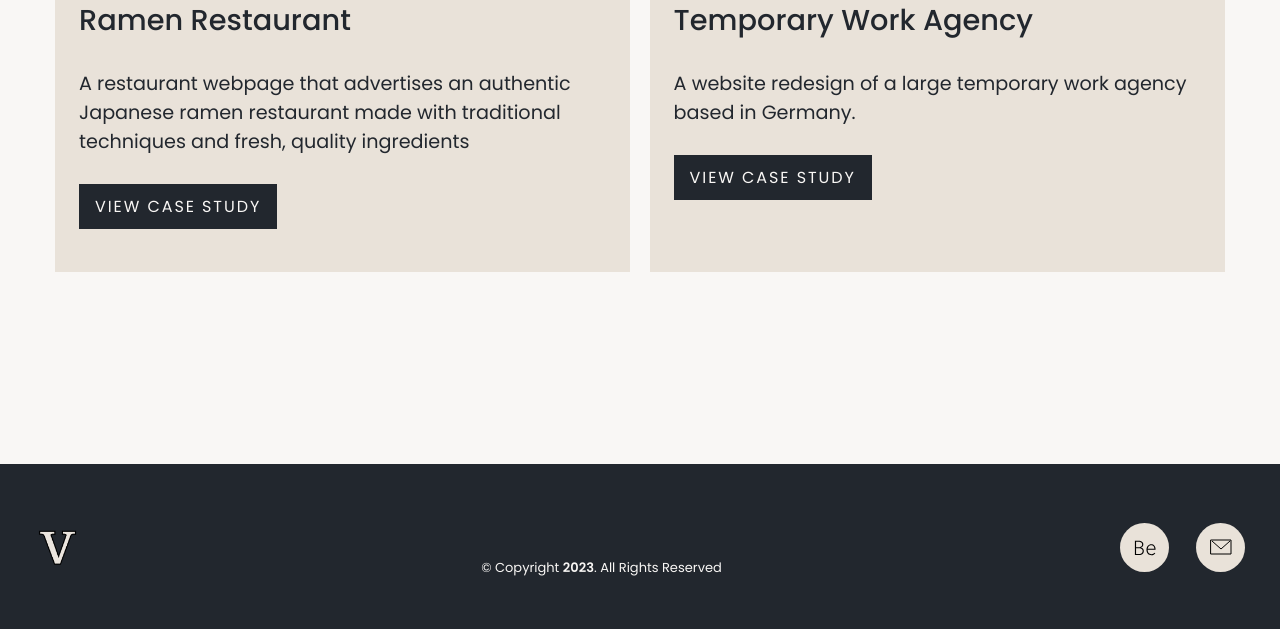
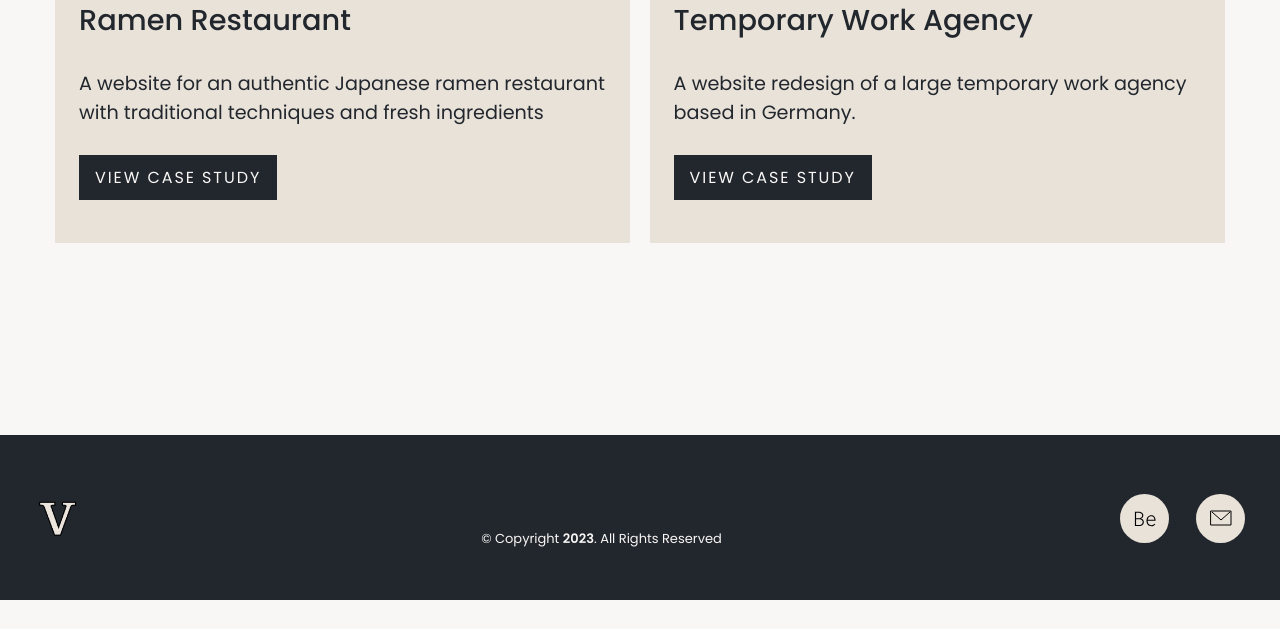
Before and after one commit to early-dew/early-dew.github.io, a plain HTML site: page index.html in a window 1280 px wide. Shown: the part 4492-5121 px from the top of the page. After the commit the page ends 5092 px from the top, so only its background shows below. Drawn offline with Linux system fonts and the light colour scheme.

Commit message:
Add files via upload

```diff
--- a/index.html
+++ b/index.html
@@ -204,9 +204,8 @@
             /></a>
             <h3>Ramen Restaurant</h3>
             <p>
-              A restaurant webpage that advertises an authentic Japanese ramen
-              restaurant made with traditional techniques and fresh, quality
-              ingredients
+              A website for an authentic Japanese ramen restaurant with
+              traditional techniques and fresh ingredients
             </p>
             <a href="ramen-shop.html">
               <button class="btn">view case study</button></a
```
